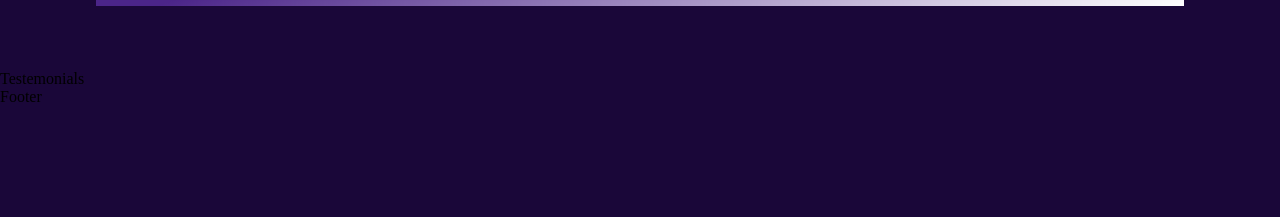
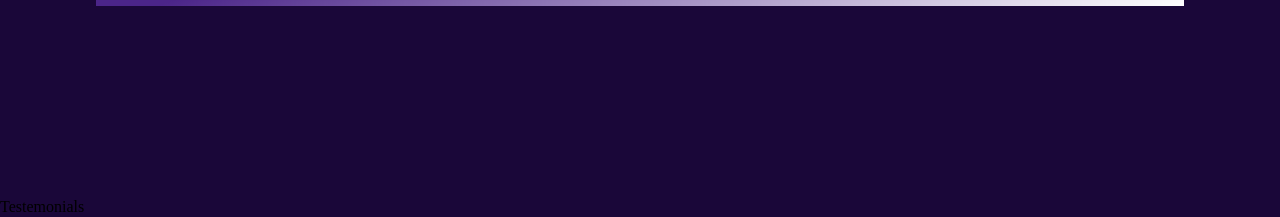
Before and after one commit to tarek-elmasri/nutri-assist, a React (Create React App) app in the folder web/: page / in a window 1280 px wide. Shown: the part 1469-1686 px from the top of the page. Before the commit the page ends 1575 px from the top, so only its background shows below. Built offline with nearby package versions, Linux system fonts and the light colour scheme; the HTML template or start-up script is replaced by a standard one.

Commit message:
[feat] initialize Values component

```diff
--- a/web/src/components/index.ts
+++ b/web/src/components/index.ts
@@ -3,3 +3,4 @@ export { default as Header } from './header/Header';
 export { default as Features } from './features/Features';
 export { default as Testemonials } from './testemonials/Testemonials';
 export { default as Footer } from './footer/Footer';
+export { default as Values } from './values/Values';
--- /dev/null
+++ b/web/src/components/values/Values.jsx
@@ -0,0 +1,7 @@
+import './values.css';
+
+const Values = () => {
+  return <div className="main__values section__padding"></div>;
+};
+
+export default Values;
--- a/web/src/pages/main/Main.tsx
+++ b/web/src/pages/main/Main.tsx
@@ -4,7 +4,8 @@ import {
   Footer,
   Header,
   Navbar,
-  Testemonials
+  Testemonials,
+  Values
 } from '../../components';
 
 const Main = () => {
@@ -15,6 +16,7 @@ const Main = () => {
         <Header />
       </div>
       <Features />
+      <Values />
       <Testemonials />
       <Footer />
     </div>
```
Also changed, not shown: web/src/components/values/values.css (added).
